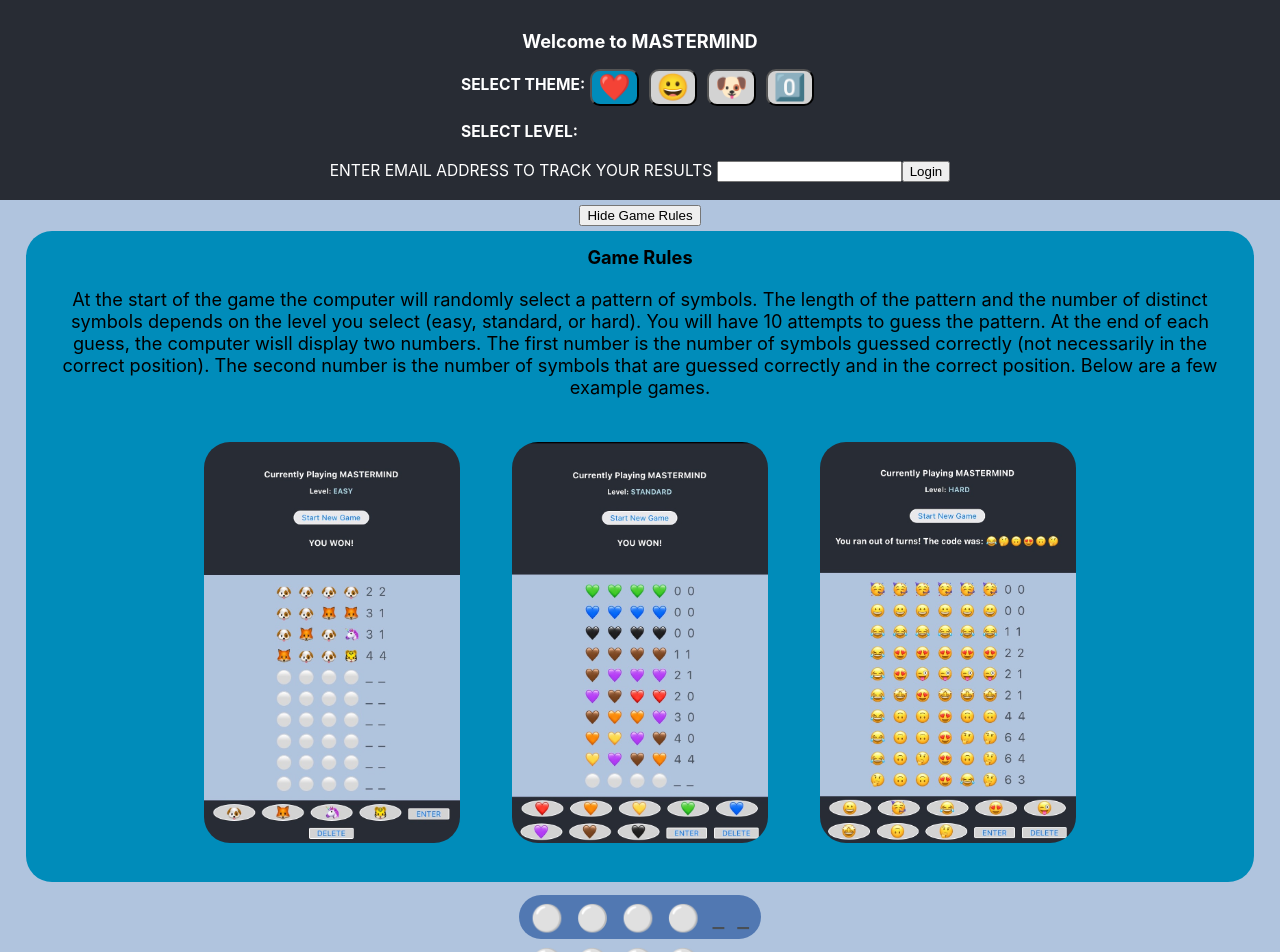
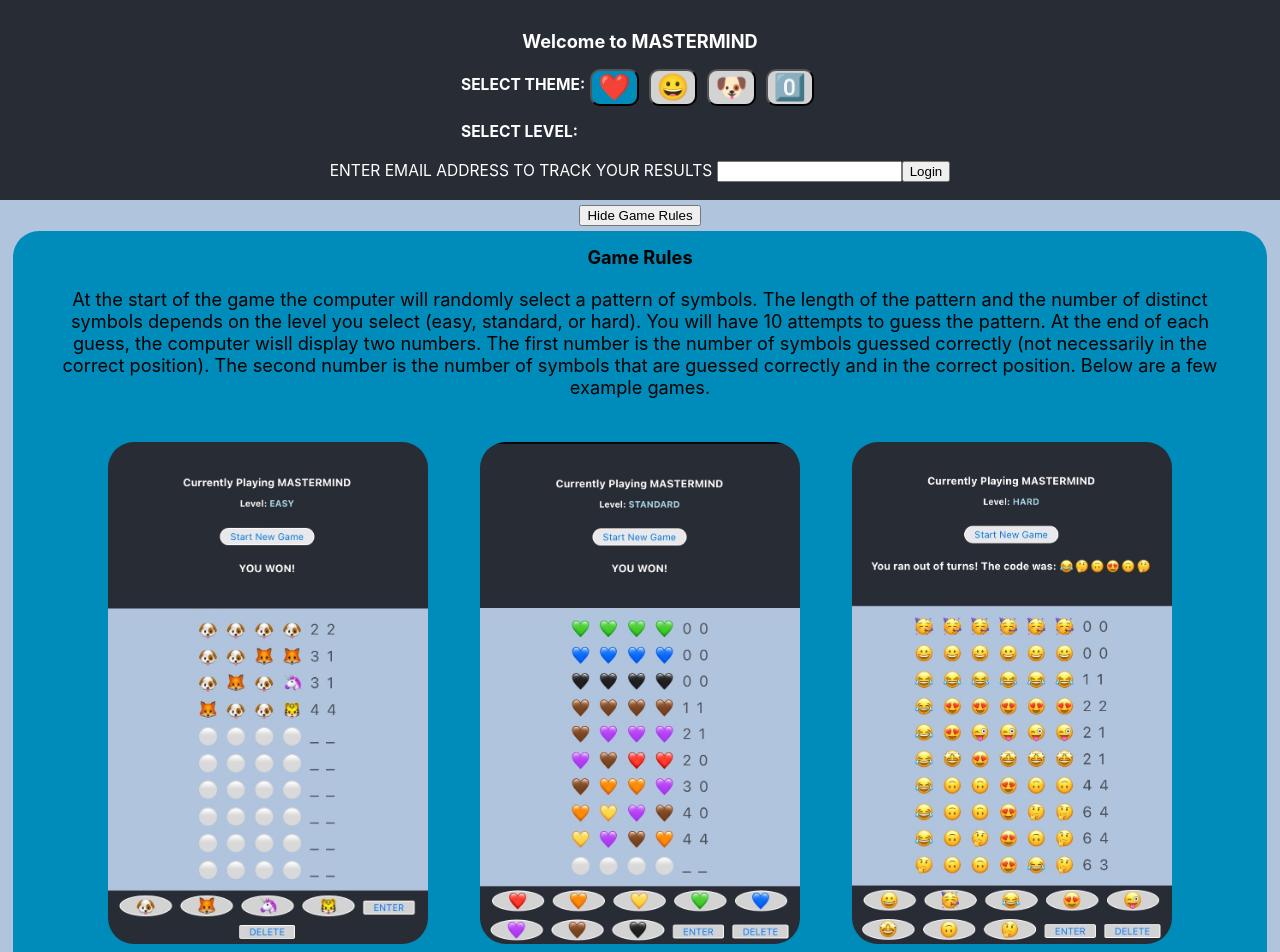
Before and after one commit to beccaelenzil/mastermind-frontend, a React (Create React App) app: page / in a window 1280 px wide. Shown: the top 952 px of the page. Built offline with nearby package versions, Linux system fonts and the light colour scheme; no server answers.

Commit message:
update margin

```diff
--- a/src/components/Instructions.css
+++ b/src/components/Instructions.css
@@ -3,8 +3,8 @@
 }
 
 #rules {
-    margin-left: 1em;
-    margin-right: 1em;
+    margin-left: 0.5em;
+    margin-right: 0.5em;
     color: black;
     background-color:#008CBA!important;
     border-radius: 1em
@@ -26,7 +26,7 @@
 }
 
 .example {
-    max-width: 20vw;
+    max-width: 25vw;
     margin: 1em;
     border-radius: 1em;
     border: black
```
